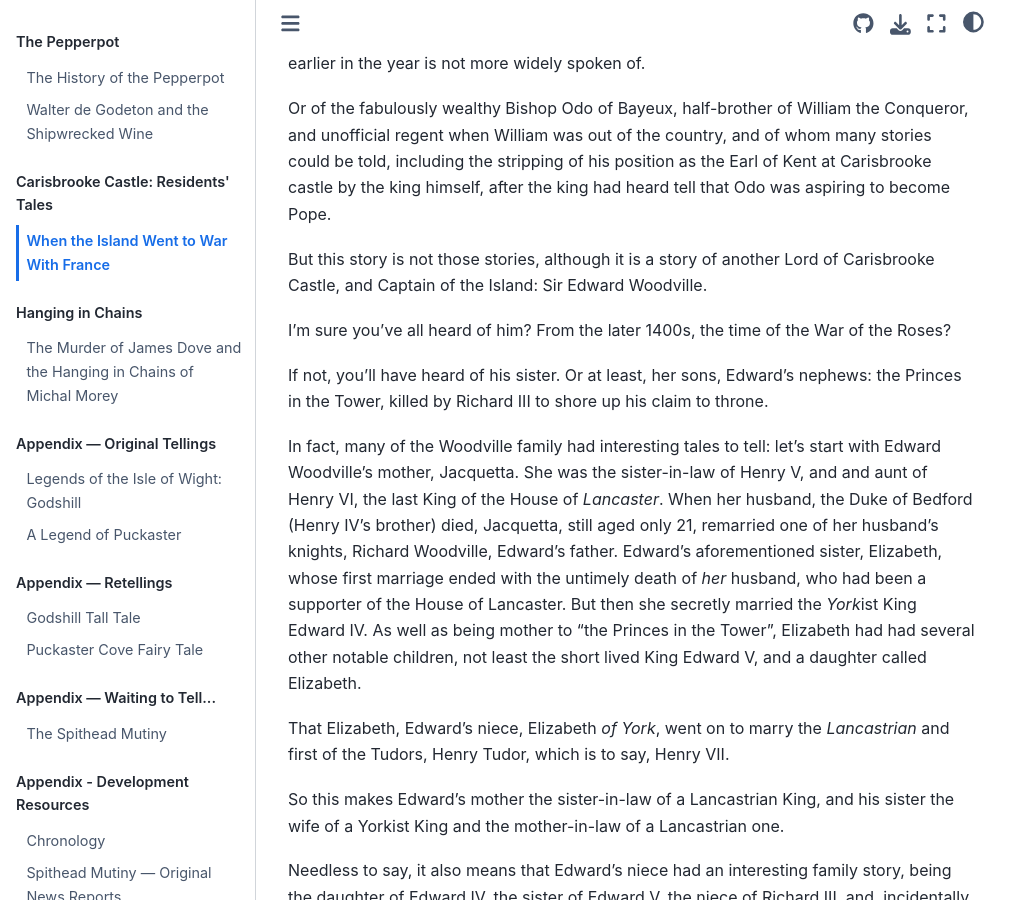
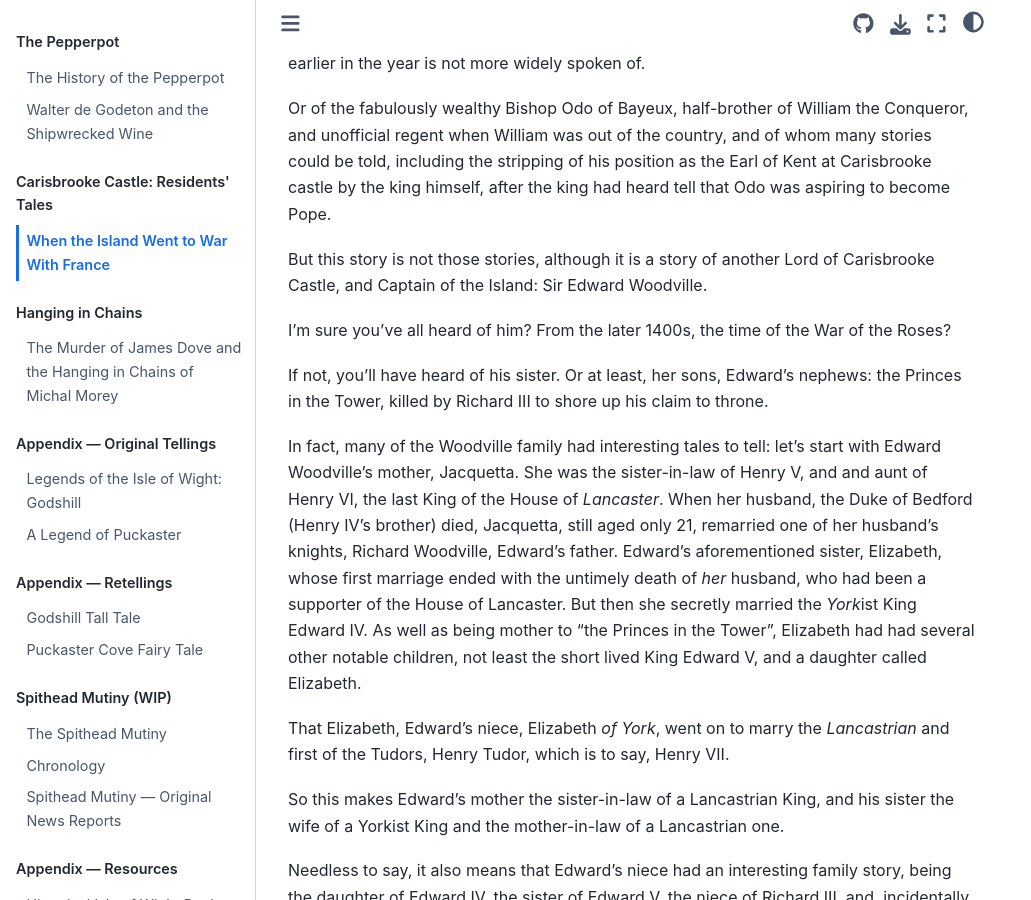
Before and after one commit to psychemedia/island-storynotes, a Jupyter Book: the page built from edward-woodville.md, in a window 1280 px wide and 900 px high, scrolled down 431 px. Shown: the whole window, without its empty margins (0-1031 px from the left). Built offline with Jupyter Book 1.0.4 settings and Sphinx 7.4.7 and the Sphinx Book theme 1.1.4, drawn with Linux system fonts in a browser that asks for light colours; some of the changed text lies outside the part shown.

Commit message:
Update _toc.yml

```diff
--- a/_toc.yml
+++ b/_toc.yml
@@ -32,11 +32,9 @@ parts:
   chapters:
   - file: elder-godshill-reversioned
   - file: elder-puckaster-reversioned
-- caption: Appendix — Waiting to Tell...
+- caption: Spithead Mutiny (WIP)
   chapters:
   - file: spithead_mutiny
-- caption: Appendix - Development Resources
-  chapters:
   - file: spithead_chronology
   - file: _spithead_mutiny_src
 - caption: Appendix — Resources
```
